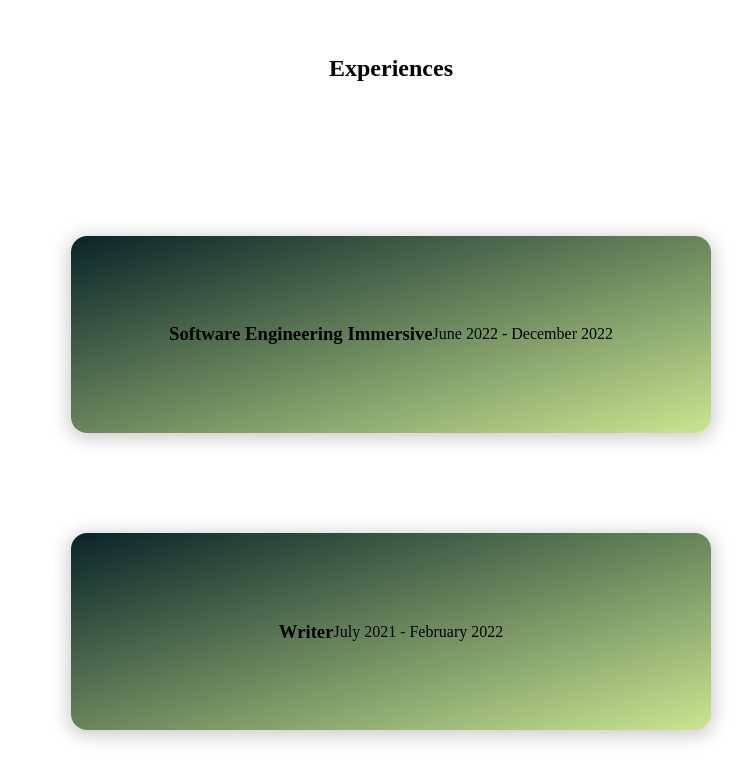
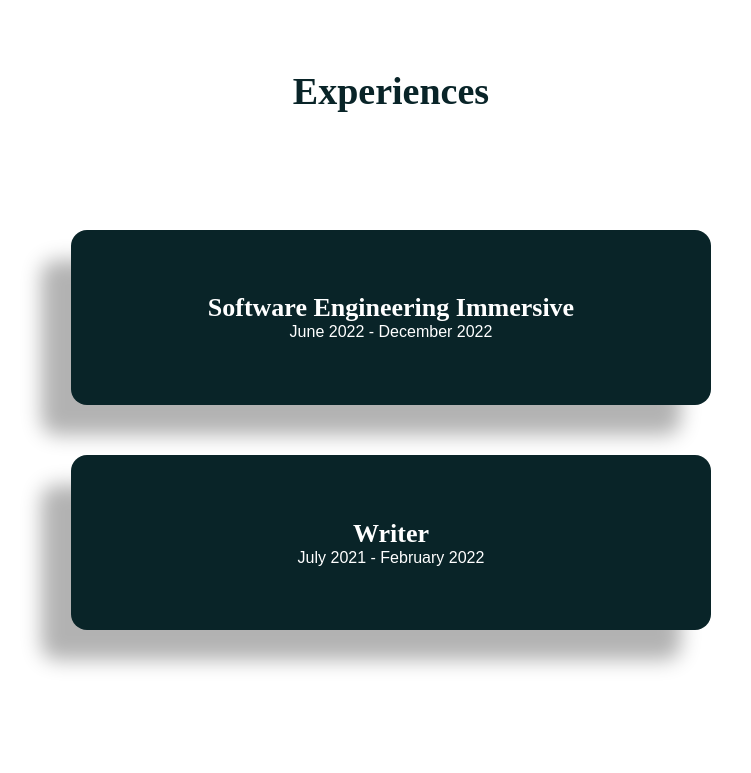
Before and after one commit to ManohisoaVicky/portfolio, a React (Create React App) app: page / in a window 1280 px wide. Shown: the part 2497-3270 px from the top of the page, without its empty margins (249-1000 px from the left). Built offline with nearby package versions, Linux system fonts and the light colour scheme.

Commit message:
updated styling for experience card

```diff
--- a/src/components/ExperienceCard/ExperienceCard.css
+++ b/src/components/ExperienceCard/ExperienceCard.css
@@ -9,8 +9,8 @@
 .experience-card-container {
     width: 50%;
     height: 30%;
-    margin: 100px auto 0;
     perspective: 1000px;
+    margin-bottom: 50px;
 }
 
 .experience-card-inner {
@@ -33,18 +33,44 @@
     -webkit-backface-visibility: hidden;
     backface-visibility: hidden;
     border-radius: 16px;
-    box-shadow: 0px 3px 18px 3px rgba(0, 0, 0, 0.2);
+    box-shadow: -30px 30px 20px rgba(0, 0, 0, 0.3);
 }
 
 .experience-card-face.front-face {
     display: flex;
+    flex-direction: column;
     align-items: center;
     justify-content: center;
 
-    background-image: linear-gradient(to bottom right, var(--dark), var(--light));
+    color: white;
+    background-color: var(--dark);
 }
 
 .experience-card-face.back-face {
-    background-color: var(--light);
+    display: flex;
+    flex-direction: column;
+    justify-content: center;
+    align-items: center;
+
+    background-color: var(--dark);
+    color: white;
     transform: rotateY(180deg);
 }
+
+.experience-card-face h3 {
+    font-family: var(--title-font);
+    font-size: 26px;
+}
+
+.front-face p {
+    font-family: var(--text-font);
+    font-size: 16px;
+}
+
+.experience-description-container {
+    font-family: var(--text-font);
+    font-size: 18px;
+    text-align: center;
+    margin-top: 30px;
+    width: 60%;
+}
--- a/src/components/ExperienceCard/ExperienceCard.jsx
+++ b/src/components/ExperienceCard/ExperienceCard.jsx
@@ -26,7 +26,7 @@ function ExperienceCard({experience}) {
           <h3>{experience.name}</h3>
           <p>{experience.company}</p>
           <p>{experience.duration}</p>
-          <p>{experience.description}</p>
+          <p className='experience-description-container'>{experience.description}</p>
         </div>
       </div>
     </div>
--- a/src/sections/AboutSection/ExperienceSection/ExperienceSection.css
+++ b/src/sections/AboutSection/ExperienceSection/ExperienceSection.css
@@ -1,15 +1,22 @@
 #experience-section {
     display: flex;
     flex-direction: column;
-    justify-content: space-around;
+    justify-content: center;
     align-items: center;
 
     height: 100vh;
     padding-top: 70px;
 }
 
+#experience-section h2 {
+   font-size: 38px;
+   font-family: var(--title-font);
+   color: var(--dark);
+   margin-bottom: 50px;
+}
+
 #experience-container {
-    height: 90%;
+    height: 80%;
     width: 100%;
 
     display: flex;
```
